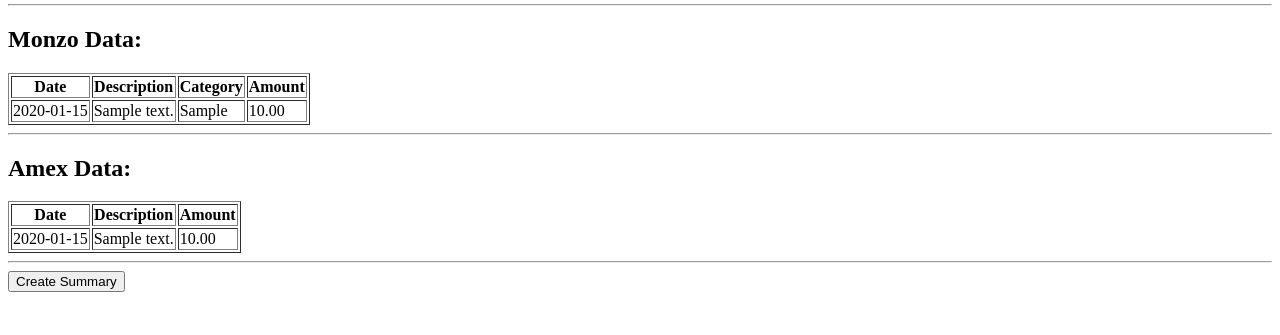
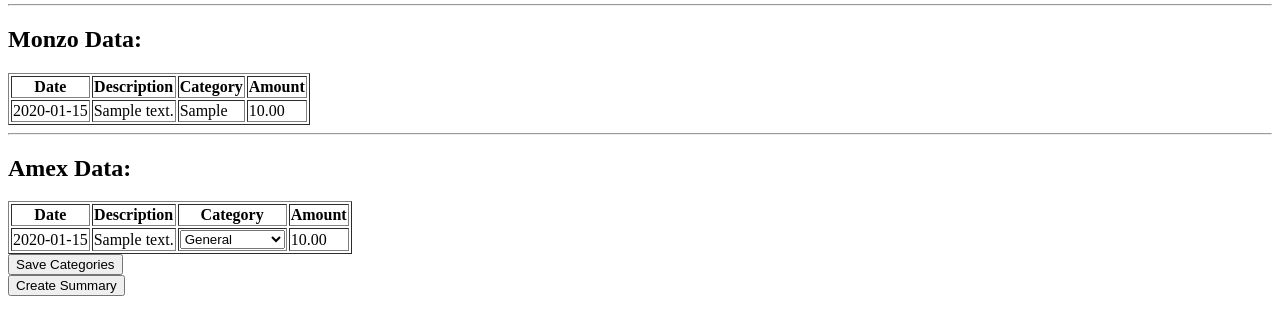
Before and after one commit to JonoMostert/djangoPostgres, a Django app: page /dashboard in a window 1280 px wide. Shown: the part 226-561 px from the top of the page. Run offline with Django 5.2, Linux system fonts and the light colour scheme; tables that the repository leaves empty hold one stand-in row (values such as "Sample post").

Commit message:
Improvements
- added the option to categorize Amex transactions
- Added logic for Graph (does not work, stupidly)

```diff
--- /dev/null
+++ b/postgresProject/postgresDB/categoryCreation.py
@@ -0,0 +1,29 @@
+# postgresDB/categoryCreation.py
+
+from .models import Table2
+
+# Define category mapping
+CATEGORY_MAPPING = {
+    "Sainsbury's": 'Groceries',
+    'Tesco': 'Groceries',
+    'Deliveroo': 'Eating out',
+    'Bar': 'Eating out',
+    'Netflix': 'Entertainment',
+    'Amazon': 'Shopping',
+    'TFL': 'Transport',
+    'Human Forest': 'Transport',
+    'Lime': 'Transport',
+    # Add more mappings as needed
+}
+
+def assign_categories():
+    # Retrieve all rows in Table2 without a Category
+    table2_rows = Table2.objects.filter(Category='')
+
+    for row in table2_rows:
+        # Check each keyword in CATEGORY_MAPPING to see if it matches the Description
+        for keyword, category in CATEGORY_MAPPING.items():
+            if keyword.lower() in row.Description.lower():
+                row.Category = category
+                row.save()
+                break
--- a/postgresProject/postgresDB/models.py
+++ b/postgresProject/postgresDB/models.py
@@ -12,6 +12,7 @@ class Table1(models.Model):
 class Table2(models.Model):
     Date = models.CharField(max_length=100)
     Description = models.CharField(max_length=100)
+    Category = models.CharField(max_length=100,blank=True)
     Amount = models.DecimalField(max_digits=10, decimal_places=2)
     # Add more fields matching the CSV columns
 
--- a/postgresProject/postgresDB/summaryTableCreate.py
+++ b/postgresProject/postgresDB/summaryTableCreate.py
@@ -7,7 +7,7 @@ def populate_combined_table():
     CombinedTable.objects.all().delete()
 
     # Retrieve data from Table1 and populate CombinedTable
-    table1_data = Table1.objects.all().values('Date','Description', 'Category', 'Amount')
+    table1_data = Table1.objects.exclude(Description__icontains = "AMERICAN EXP").values('Date','Description', 'Category', 'Amount')
     df1 = pd.DataFrame(table1_data)
 
     if not df1.empty:
@@ -15,12 +15,12 @@ def populate_combined_table():
         df1['MonthYear'] = df1['Date'].dt.to_period('M')
 
     # Create a DataFrame for Table2 and process date column (assuming no Category)
-    table2_data = Table2.objects.exclude(Description = "PAYMENT RECEIVED - THANK YOU").values('Date', 'Description', 'Amount')
+    table2_data = Table2.objects.exclude(Description = "PAYMENT RECEIVED - THANK YOU").values('Date', 'Description', 'Category', 'Amount')
     df2 = pd.DataFrame(table2_data)
     if not df2.empty:
         df2['Date'] = pd.to_datetime(df2['Date'], format='%d/%m/%Y')
         df2['MonthYear'] = df2['Date'].dt.to_period('M')
-        df2['Category'] = 'Uncategorized'  # Default category for Table2 entries
+        # df2['Category'] = 'Uncategorized'  # Default category for Table2 entries
         df2['Amount'] = df2['Amount']*-1
 
     # Combine the dataframes
--- a/postgresProject/postgresDB/templates/dashboard.html
+++ b/postgresProject/postgresDB/templates/dashboard.html
@@ -41,11 +41,14 @@
     <hr>
 
     <h2>Amex Data:</h2>
+    <form method="POST" action="{% url 'update_categories' %}">
+        {% csrf_token %}
         <table border="1">
             <thead>
                 <tr>
                     <th>Date</th>
                     <th>Description</th>
+                    <th>Category</th>
                     <th>Amount</th>
                 </tr>
             </thead>
@@ -54,13 +57,20 @@
                     <tr>
                         <td>{{ row.Date }}</td>
                         <td>{{ row.Description }}</td>
+                        <td>
+                            <select name="category_{{ row.id }}">
+                                {% for category in category_choices %}
+                                    <option value="{{ category }}" {% if row.Category == category %}selected{% endif %}>{{ category }}</option>
+                                {% endfor %}
+                            </select>
+                        </td>
                         <td>{{ row.Amount }}</td>
                     </tr>
                 {% endfor %}
             </tbody>
         </table>
-
-    <hr>
+        <button type="submit">Save Categories</button>
+    </form>
 
     <!-- Summary Button -->
     <a href="{% url 'summary_execute' %}">
--- a/postgresProject/postgresDB/urls.py
+++ b/postgresProject/postgresDB/urls.py
@@ -7,6 +7,7 @@ urlpatterns = [
     path('dashboard', views.dashboard, name='dashboard'),
     # path('error', views.error, name='error'),
     path('upload-csv/', views.upload_csv, name='upload_csv'),
+    path('update_categories', views.update_categories, name='update_categories'),
     path('summary', views.summary, name = 'summary'),
     path('summary_build/', views.summary_execute, name = 'summary_execute')
 ]
--- a/postgresProject/postgresDB/views.py
+++ b/postgresProject/postgresDB/views.py
@@ -4,15 +4,22 @@ from .forms import CSVUploadForm
 from .models import Table1, Table2, CombinedTable
 import pandas as pd
 from .summaryTableCreate import populate_combined_table
+from .categoryCreation import assign_categories
+from collections import defaultdict
+import json
 
 # def home(request):
 #     return HttpResponse('homepage')
+
+category_choices = ['General','Transport','Bills','Entertainment','Gifts','Groceries','Personal care','Savings','Shopping','Eating out','Subscriptions']
 
 def about(request):
     return HttpResponse('about')
 
 # Home page view
 def home(request):
+    Table1.objects.all().delete()
+    Table2.objects.all().delete()
     return render(request, 'home.html')
 
 # Dashboard page view
@@ -27,14 +34,15 @@ def dashboard(request):
     return render(request, 'dashboard.html', {
         'form': form,
         'table1_data' : table1_data,
-        'table2_data' : table2_data
+        'table2_data' : table2_data,
+        'category_choices' : category_choices
         })
 
 # CSV upload view
 def upload_csv(request):
-    # Fetch all data from Table1 and Table2
-    Table1.objects.all().delete()
-    Table2.objects.all().delete()
+    # Delete all data from Table1 and Table2
+    # Table1.objects.all().delete()
+    # Table2.objects.all().delete()
 
     if request.method == 'POST':
         form = CSVUploadForm(request.POST, request.FILES)
@@ -65,6 +73,8 @@ def upload_csv(request):
                     # Add more fields as necessary
                 )
 
+            assign_categories()
+
             # Redirect to a success page or dashboard
             return redirect('dashboard')
     return JsonResponse({'error': 'Invalid form'}, status=400)
@@ -74,8 +84,31 @@ def summary(request):
 
     masterTable_data = CombinedTable.objects.all()
 
+    # Process data for the chart
+    monthly_data = defaultdict(lambda: defaultdict(float))  # Nested default dict for category sums per month
+    for entry in masterTable_data:
+        month = entry.Date#.strftime('%B %Y')  # Format month as "Month Year"
+        monthly_data[month][entry.Category] += float(entry.Amount)
+
+    # Format data for Chart.js
+    months = list(monthly_data.keys())
+    categories = {category for data in monthly_data.values() for category in data.keys()}
+
+    # Create dataset for each category
+    datasets = []
+    for category in categories:
+        datasets.append({
+            'label': category,
+            'data': [monthly_data[month].get(category, 0) for month in months],
+            'backgroundColor': 'rgba(75, 192, 192, 0.2)',
+            'borderColor': 'rgba(75, 192, 192, 1)',
+            'borderWidth': 1
+        })
+
     return render(request, 'summary.html', {
-        'masterTable_data' : masterTable_data
+        'masterTable_data' : masterTable_data,
+        'months' : json.dumps(months),
+        'datasets' : json.dumps(datasets),
         })
 
 def summary_execute(request):
@@ -84,3 +117,13 @@ def summary_execute(request):
 
     # Redirect to the summary page to display the combined data
     return redirect('summary')
+
+def update_categories(request):
+    if request.method == "POST":
+        for key, value in request.POST.items():
+            if key.startswith("category_"):
+                row_id = key.split("_")[1]
+                category = value
+                # Update the category in the database
+                Table2.objects.filter(id=row_id).update(Category=category)
+    return redirect('dashboard')
```
Also changed, not shown: postgresProject/postgresDB/templates/summary.html (+34 -3 lines), postgresProject/postgresDB/migrations/0001_initial.py. Lines whose indentation alone changed are shown as unchanged.
